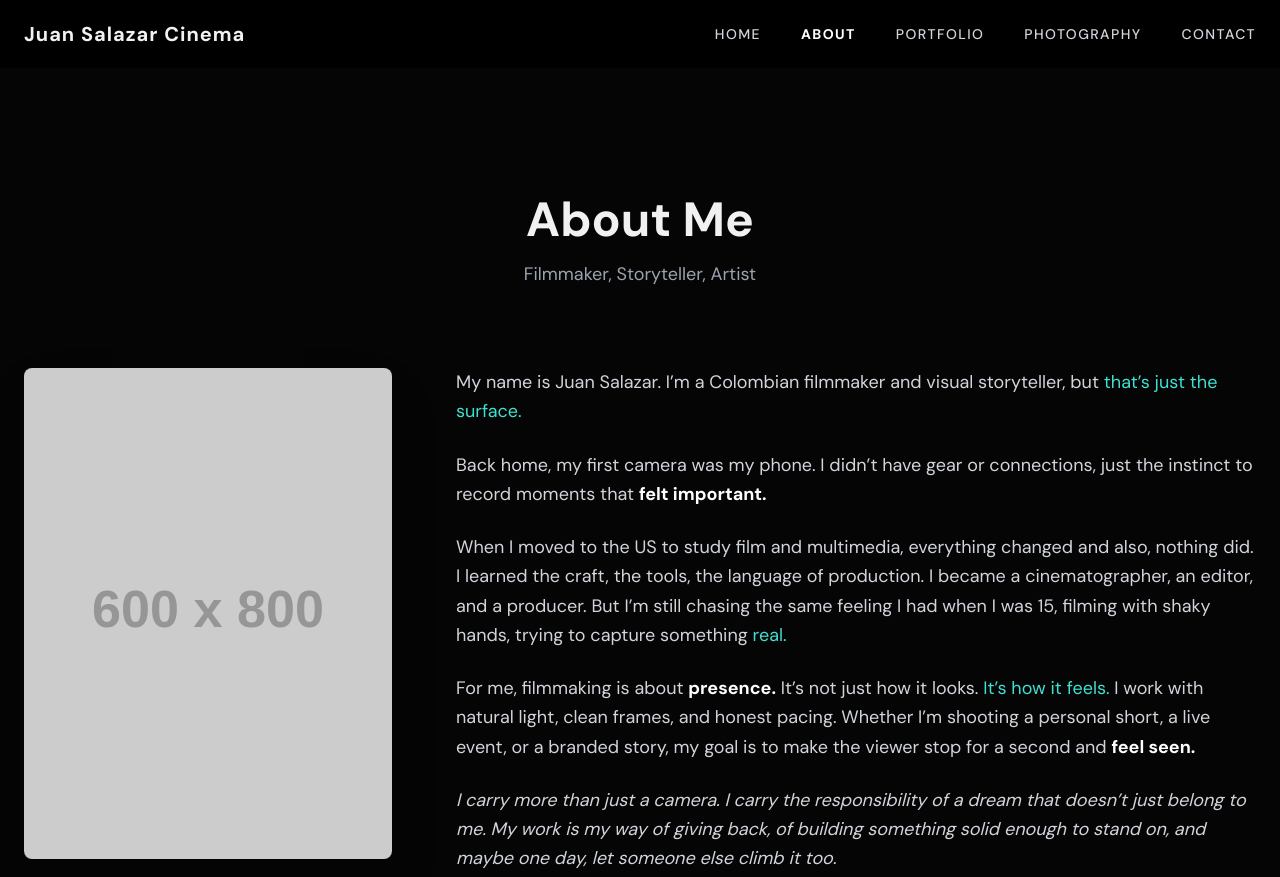
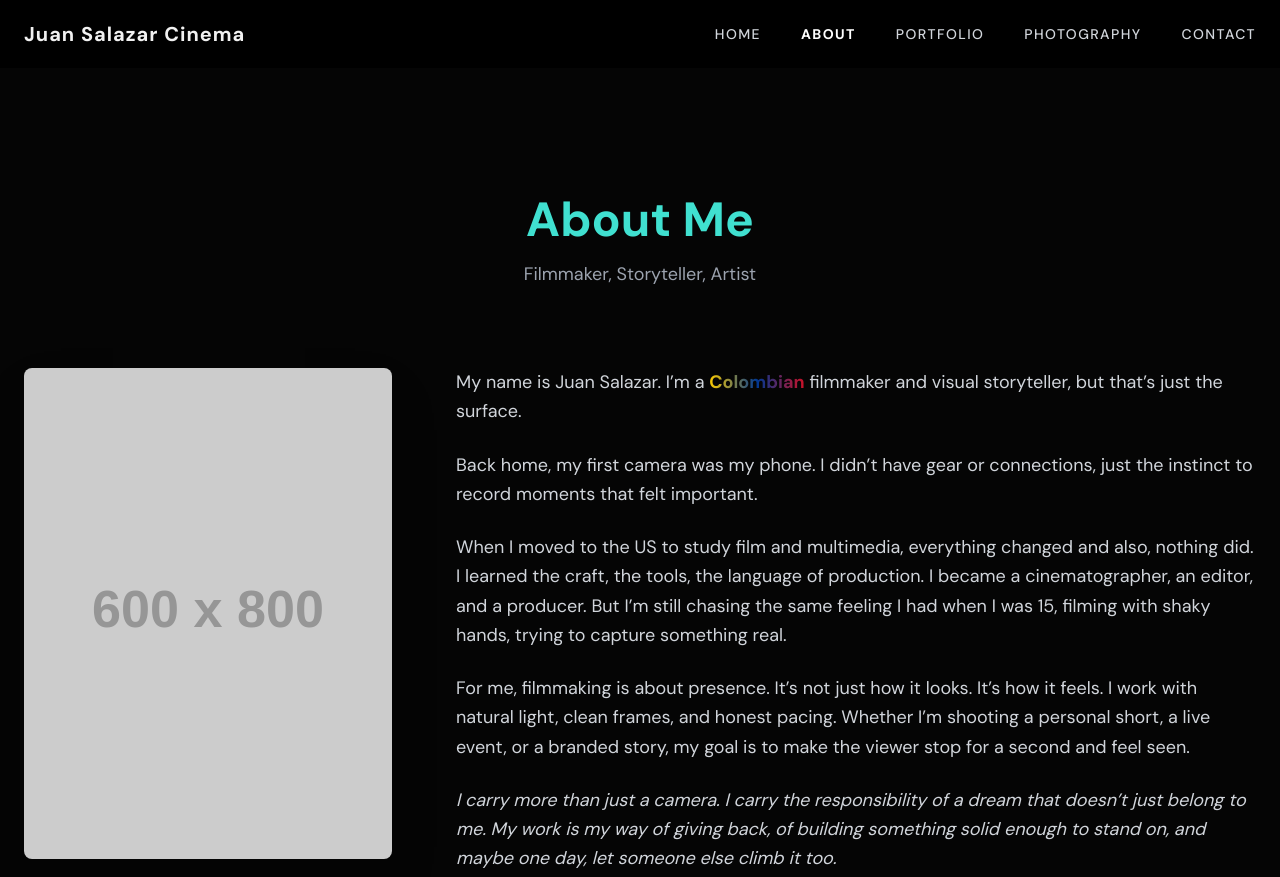
Before and after one commit to TheSalatiz/js-cinematography, a plain HTML site: page about.html in a window 1280 px wide. Shown: the top 877 px of the page. Drawn offline with nearby package versions, Linux system fonts and the light colour scheme; placeholder pictures from the web are drawn by us.

Commit message:
Update about.html

```diff
--- a/about.html
+++ b/about.html
@@ -18,6 +18,17 @@
       .reveal { opacity: 0; transform: translateY(40px); transition: opacity 0.8s ease, transform 0.8s ease; }
       .reveal.active { opacity: 1; transform: translateY(0); }
       .text-accent { color: var(--secondary-color); }
+
+      /* --- NEW STYLE FOR "COLOMBIAN" --- */
+      /* This creates the smooth gradient of the Colombian flag colors */
+      .colombian-flag-text {
+        font-weight: 700; /* Makes the color stand out more */
+        background: linear-gradient(to right, #FFCD00, #003893, #CE1126);
+        -webkit-background-clip: text;
+        -webkit-text-fill-color: transparent;
+        background-clip: text;
+        text-fill-color: transparent;
+      }
     </style>
 </head>
 <body>
@@ -48,7 +59,7 @@
         <div class="max-w-7xl mx-auto">
 
             <div class="text-center max-w-4xl mx-auto reveal" data-animate>
-                <h1 class="text-4xl md:text-5xl font-bold">About Me</h1>
+                <h1 class="text-4xl md:text-5xl font-bold text-accent">About Me</h1>
                 <p class="mt-4 text-lg text-gray-400">Filmmaker, Storyteller, Artist</p>
             </div>
 
@@ -60,16 +71,16 @@
 
                 <div class="md:col-span-2 text-lg text-gray-300 leading-relaxed space-y-6 reveal" data-animate style="animation-delay: 0.2s;">
                     <p>
-                        My name is Juan Salazar. I’m a Colombian filmmaker and visual storyteller, but <span class="text-accent">that’s just the surface.</span>
+                        My name is Juan Salazar. I’m a <span class="colombian-flag-text">Colombian</span> filmmaker and visual storyteller, but that’s just the surface.
                     </p>
                     <p>
-                        Back home, my first camera was my phone. I didn’t have gear or connections, just the instinct to record moments that <strong class="text-white">felt important.</strong>
+                        Back home, my first camera was my phone. I didn’t have gear or connections, just the instinct to record moments that felt important.
                     </p>
                     <p>
-                        When I moved to the US to study film and multimedia, everything changed and also, nothing did. I learned the craft, the tools, the language of production. I became a cinematographer, an editor, and a producer. But I’m still chasing the same feeling I had when I was 15, filming with shaky hands, trying to capture something <span class="text-accent">real.</span>
+                        When I moved to the US to study film and multimedia, everything changed and also, nothing did. I learned the craft, the tools, the language of production. I became a cinematographer, an editor, and a producer. But I’m still chasing the same feeling I had when I was 15, filming with shaky hands, trying to capture something real.
                     </p>
                     <p>
-                        For me, filmmaking is about <strong class="text-white">presence.</strong> It’s not just how it looks. <span class="text-accent">It’s how it feels.</span> I work with natural light, clean frames, and honest pacing. Whether I’m shooting a personal short, a live event, or a branded story, my goal is to make the viewer stop for a second and <strong class="text-white">feel seen.</strong>
+                        For me, filmmaking is about presence. It’s not just how it looks. It’s how it feels. I work with natural light, clean frames, and honest pacing. Whether I’m shooting a personal short, a live event, or a branded story, my goal is to make the viewer stop for a second and feel seen.
                     </p>
                     <p class="italic">
                         I carry more than just a camera. I carry the responsibility of a dream that doesn’t just belong to me. My work is my way of giving back, of building something solid enough to stand on, and maybe one day, let someone else climb it too.
```
